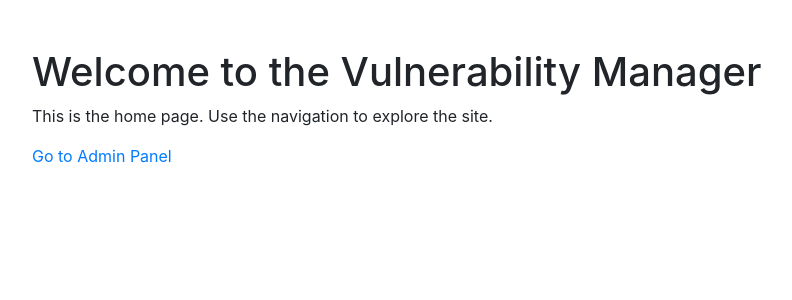
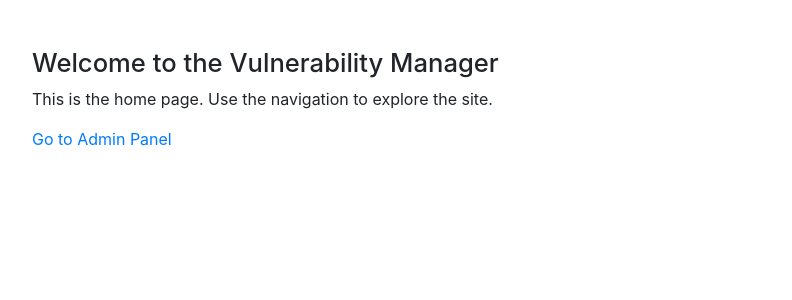
Before and after one commit to pereznacho/Espengler, a Django app: template ProjectManager/templates/home.html in a window 1280 px wide. Shown: the top 300 px of the page, without its empty margins (53-845 px from the left). Run offline with Django 5.2, Linux system fonts and the light colour scheme; the template is opened without the code that fills it, so the values that code supplies are empty; some libraries are stand-ins or nearby versions.

Commit message:
add font size clamp to welcome message and css file home.css

```diff
--- a/ProjectManager/templates/home.html
+++ b/ProjectManager/templates/home.html
@@ -1,9 +1,11 @@
+{% load static %}
 <!DOCTYPE html>
 <html lang="en">
 
 <head>
     <meta charset="UTF-8">
     <title>Home</title>
+    <link rel="stylesheet" href="{% static 'css/home.css' %}">
     <link rel="stylesheet" href="https://stackpath.bootstrapcdn.com/bootstrap/4.5.2/css/bootstrap.min.css">
     <script src="https://code.jquery.com/jquery-3.5.1.min.js"></script>
     <script src="https://cdnjs.cloudflare.com/ajax/libs/popper.js/1.11.0/umd/popper.min.js"></script>
@@ -12,7 +14,7 @@
 
 <body>
     <div class="container mt-5">
-        <h1>Welcome to the Vulnerability Manager</h1>
+        <h1 class="home-welcome">Welcome to the Vulnerability Manager</h1>
         <p>This is the home page. Use the navigation to explore the site.</p>
         <a href="{% url 'admin:index' %}">Go to Admin Panel</a>
     </div>
--- /dev/null
+++ b/static/css/home.css
@@ -0,0 +1,3 @@
+.home-welcome {
+  font-size: clamp(1.5rem, 2vw, 2rem);
+}
```
